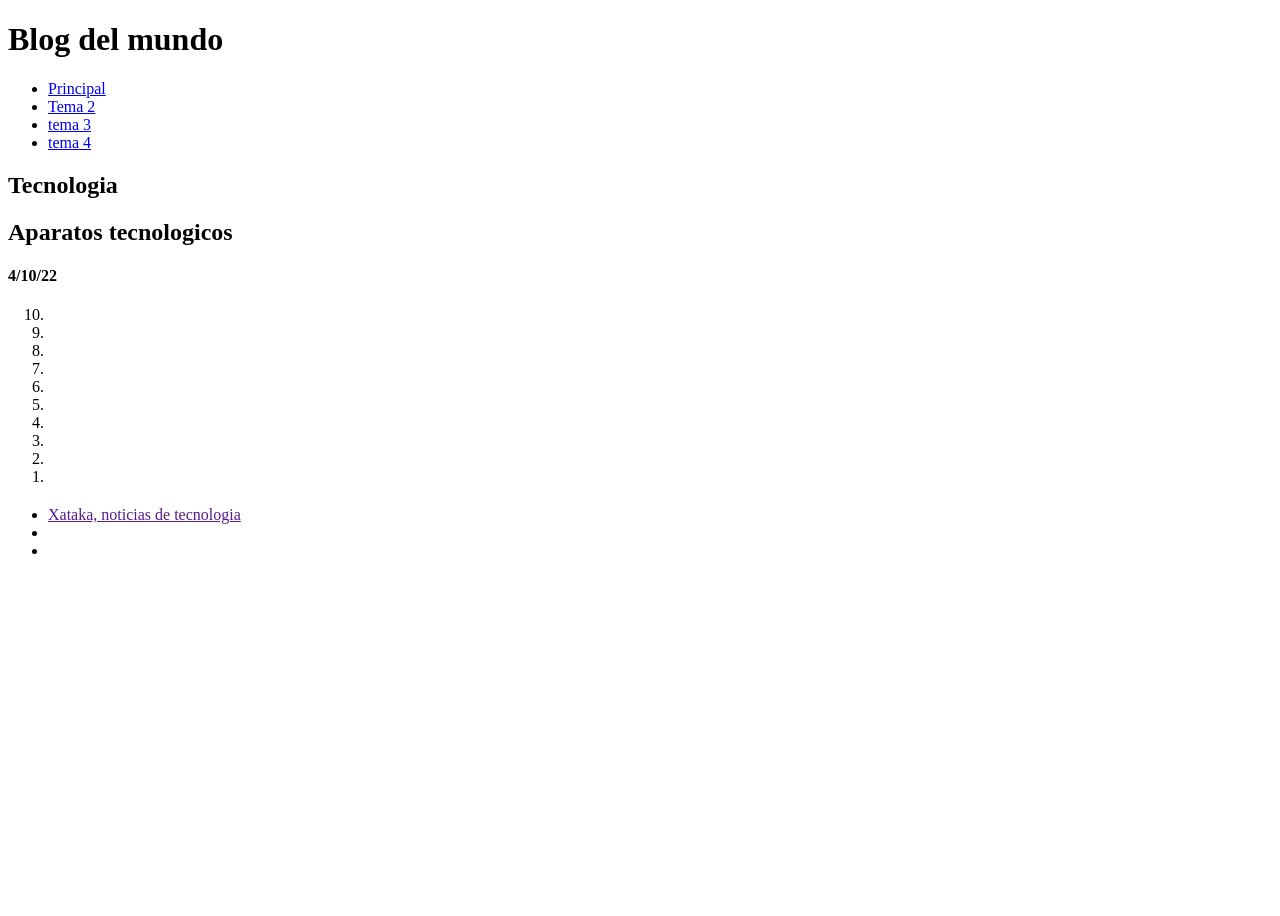
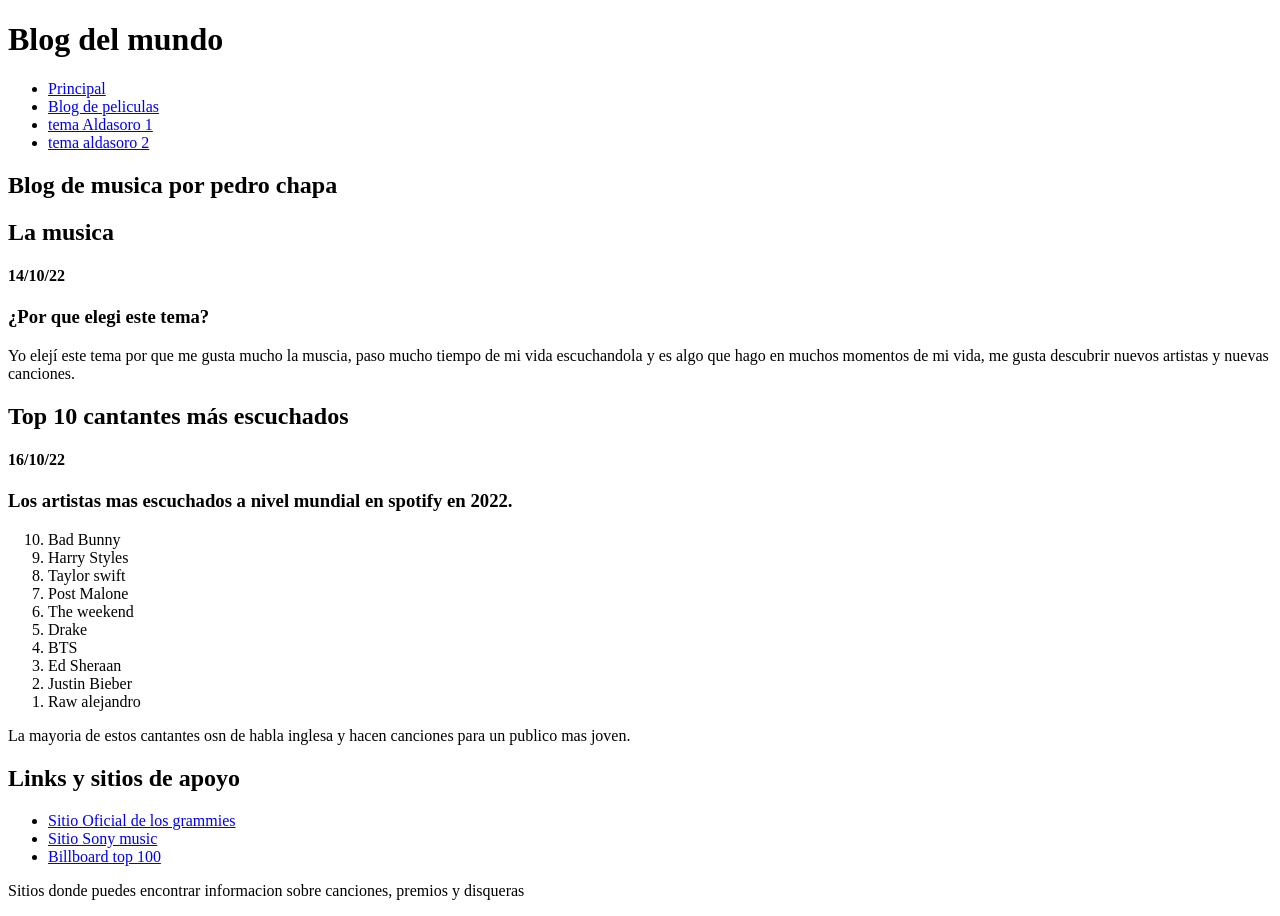
Before and after one commit to pepechapa/112-chapa-aldasoro-blog_del_mundo, a plain HTML site: page roots/tema 1.html in a window 1280 px wide. Before the commit the page ends 800 px from the top, so only its background shows below. Drawn offline with Linux system fonts and the light colour scheme.

Commit message:
pae 3 ultimos cambios

```diff
--- a/roots/tema 1.html
+++ b/roots/tema 1.html
@@ -16,9 +16,9 @@
     <nav>
         <ul>
             <li> <a href="index.html" target="_blank">Principal </a></li>
-            <li> <a href="tema2.html"> Tema 2</a></li>
-            <li> <a href="Tema3.html"> tema 3</a></li>
-            <li> <a href="Tema4.html"> tema 4</a></li>
+            <li> <a href="tema 2.html"> Blog de peliculas</a></li>
+            <li> <a href="Tema 3.html"> tema Aldasoro 1</a></li>
+            <li> <a href="Tema 4.html"> tema aldasoro 2</a></li>
         </ul>
     </nav>
     <!-- termina barra de navegacion -->
@@ -26,7 +26,7 @@
     <section>
         <!--Titulo -->
         <header>
-            <h1> Tecnologia </h1>
+            <h1>Blog de musica por pedro chapa </h1>
         </header>
         <!--empieza contenido principal -->
         <main>
@@ -34,14 +34,14 @@
             <article>
                 <header>
                     <hgroup>
-                        <h2> Aparatos tecnologicos</h2>
-                        <H4>4/10/22</H4>
+                        <h2> La musica</h2>
+                        <H4>14/10/22</H4>
                     </hgroup>
                 </header>
                 <!--Inicia contenido de la entrada-->
                 <div>
-                    <h3></h3>
-                    <p> </p>
+                    <h3>¿Por que elegi este tema?</h3>
+                    <p>Yo elejí este tema por que me gusta mucho la muscia, paso mucho tiempo de mi vida escuchandola y es algo que hago en muchos momentos de mi vida, me gusta descubrir nuevos artistas y nuevas canciones. </p>
 
                 </div>
                 <footer>
@@ -54,26 +54,26 @@
             </article>
             <article>
                 <hgroup>
-                    <h2></h2>
-                    <h4></h4>
+                    <h2>Top 10 cantantes más escuchados </h2>
+                    <h4>16/10/22</h4>
 
                 </hgroup>
 
                 <div>
-                    <h3></h3>
+                    <h3>Los artistas mas escuchados a nivel mundial en spotify en 2022.</h3>
                     <ol reversed>
-                       <li></li>
-                       <li></li>
-                       <li></li>
-                       <li></li>
-                       <li></li>
-                       <li></li>
-                       <li></li>
-                       <li></li>
-                       <li></li>
-                       <li></li>
+                       <li>Bad Bunny</li>
+                       <li>Harry Styles</li>
+                       <li>Taylor swift</li>
+                       <li>Post Malone </li>
+                       <li>The weekend</li>
+                       <li>Drake</li>
+                       <li>BTS</li>
+                       <li>Ed Sheraan </li>
+                       <li>Justin Bieber</li>
+                       <li>Raw alejandro</li>
                     </ol>
-                    <p> </p>
+                    <p>La mayoria de estos cantantes osn  de habla inglesa y hacen canciones para un publico mas joven. </p>
 
                     <!--Termina contenido del articulo -->
                     <footer>
@@ -89,18 +89,16 @@
                 <header>
                     <hgroup>
 
-                        <h2></h2>
+                        <h2>Links y sitios de apoyo</h2>
                     </hgroup>
                     </head>
                     <div>
                         <ul>
-                            <li><a href="" target="_blank"> Xataka, noticias de
-                                    tecnologia</a></li>
-                           <li><a href="">     </a></li>
-                           <li><a href="">     </a></li>
-
+                            <li><a href="https://www.grammy.com/" target="_blank">Sitio Oficial de los grammies  </a></li>
+                             <li><a href="https://sonymusic.com.mx/" target="_blank"> Sitio Sony music    </a></li>
+                             <li><a href="https://www.billboard.com/charts/hot-100/" target="_blank"> Billboard top 100    </a></li>
                         </ul>
-                        <p> </p>
+                        <p>Sitios donde puedes encontrar informacion sobre canciones, premios y disqueras </p>
                     </div>
 
             </article>
```
